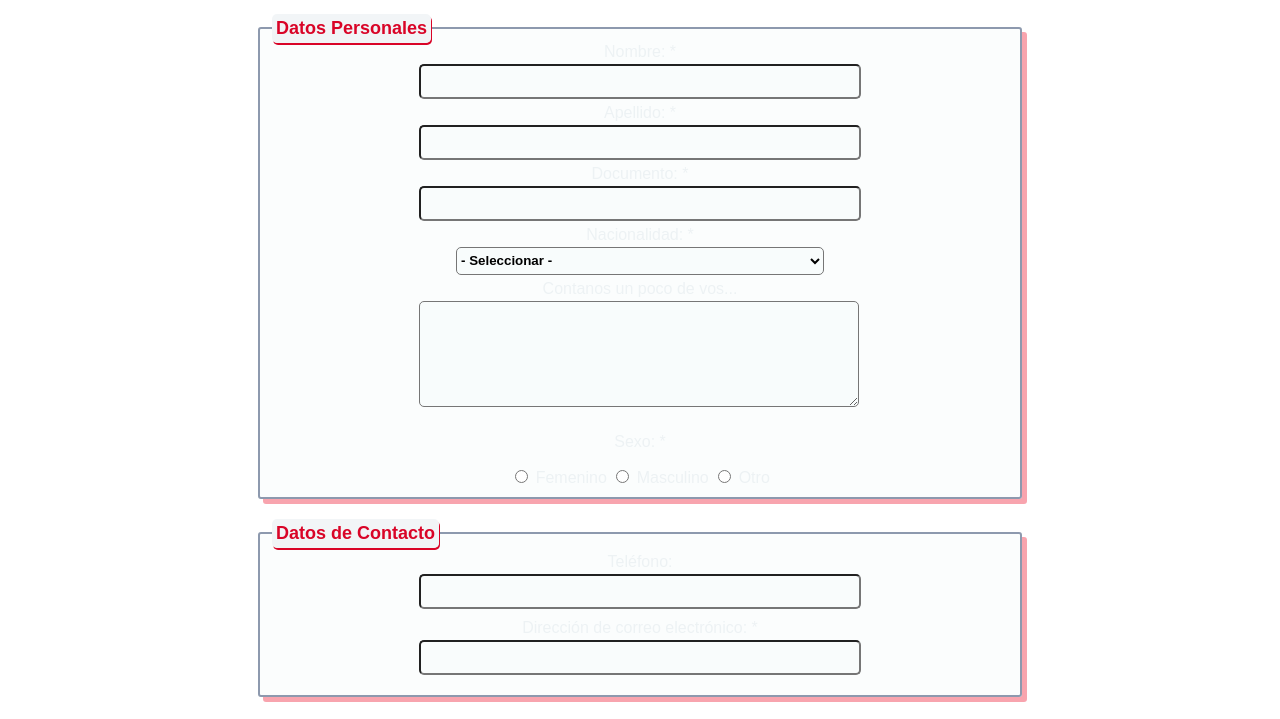
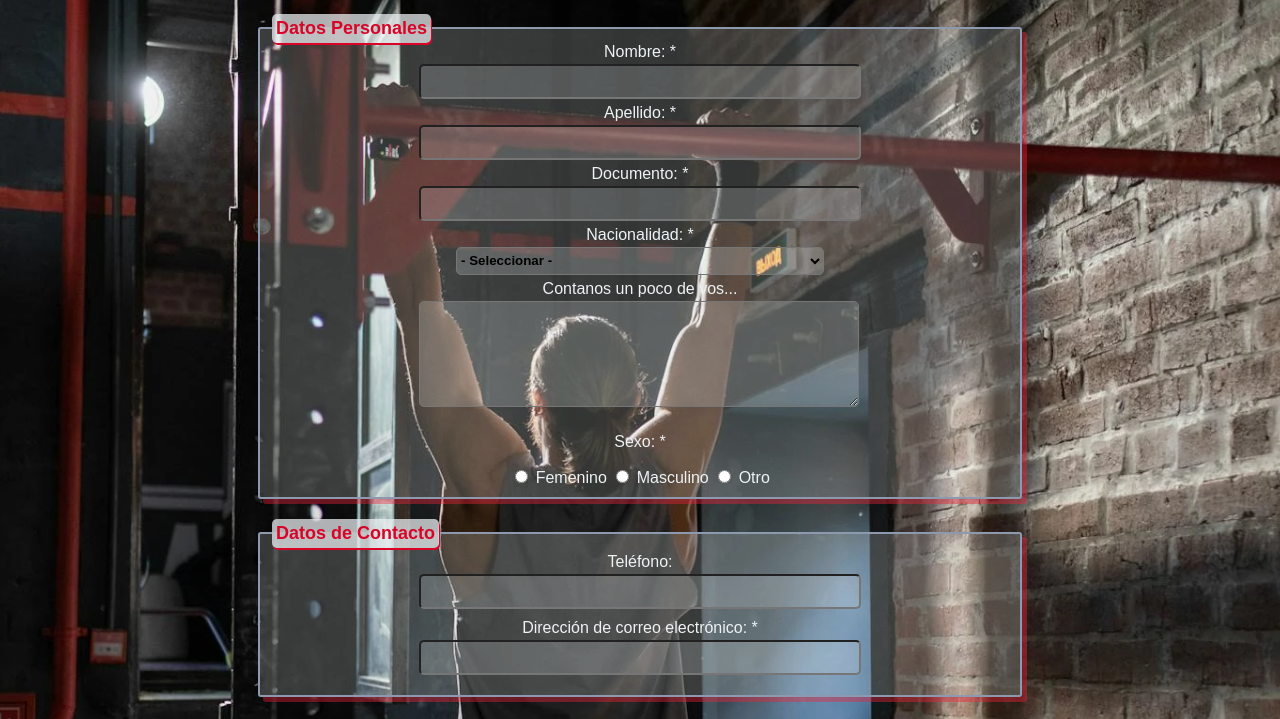
Before and after one commit to Davi-Negrete/Formulario_Estilo_Urbano, a website built with Vite: page index.html in a window 1280 px wide. Shown: the part 80-799 px from the top of the page. Built offline with nearby package versions, Linux system fonts and the light colour scheme; files whose address does not match are found by name.

Commit message:
Arreglo la url para que me cargue la img en NETLIFY

```diff
--- a/css/urbano.css
+++ b/css/urbano.css
@@ -6,7 +6,7 @@ body {
 
     max-width: 100%;
 
-    background-image: url(public/img/Fondo.webp);
+    background-image: url(/img/Fondo.webp);
     background-repeat:no-repeat;
     background-size: cover;
     background-position: center center;
```
